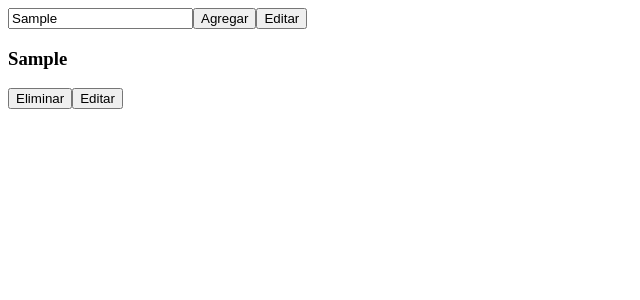
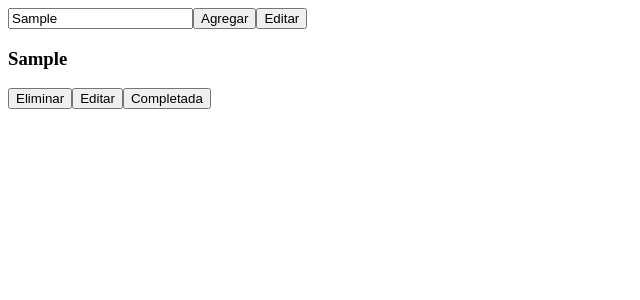
Before and after one commit to Mariacecilia1999/app, a React (Vite) app in the folder app/: page / in a window 1280 px wide. Both pictures are taken after typing "Sample" into the empty fields and a click on the button "Agregar". Shown: the top 300 px of the page, without its empty margins (0-640 px from the left). Built offline with nearby package versions, Linux system fonts and the light colour scheme.

Commit message:
I filter the tasks that remain to be completed using filter

```diff
--- a/app/src/assets/components/Data.jsx
+++ b/app/src/assets/components/Data.jsx
@@ -43,9 +43,15 @@ const Data = () =>{
       setTasks(allTask)
    }
 
+   const completeTask = (id) =>{
+      const findComplete = tasks.find(task => task.id === id)
+      const filterTasks = tasks.filter(task => task != findComplete)
+      console.log(filterTasks)
+   }
+
    return <>
             <AddTask capturingInput={capturingInput} addInputTask={addInputTask} input={input} confirmEditedTask={confirmEditedTask}/>
-            <ShowTask dataTasks={tasks} deleteTask={deleteTask} editTask={editTask}/>
+            <ShowTask dataTasks={tasks} deleteTask={deleteTask} editTask={editTask} completeTask={completeTask}/>
          </>
 }
 
--- a/app/src/assets/components/ShowTask.jsx
+++ b/app/src/assets/components/ShowTask.jsx
@@ -1,4 +1,4 @@
-const ShowTask = ({dataTasks, deleteTask, editTask}) =>{
+const ShowTask = ({dataTasks, deleteTask, editTask, completeTask}) =>{
    return(<>
       {dataTasks.map((task) =>{
         return<> <div key={task.id}>
@@ -9,6 +9,9 @@ const ShowTask = ({dataTasks, deleteTask, editTask}) =>{
                   <button onClick={() => {editTask(task.id)}}>
                      Editar
                   </button>
+                  <button onClick={() => {completeTask(task.id)}}>
+                     Completada
+                  </button>
                </div>
          </>
       })}
```
